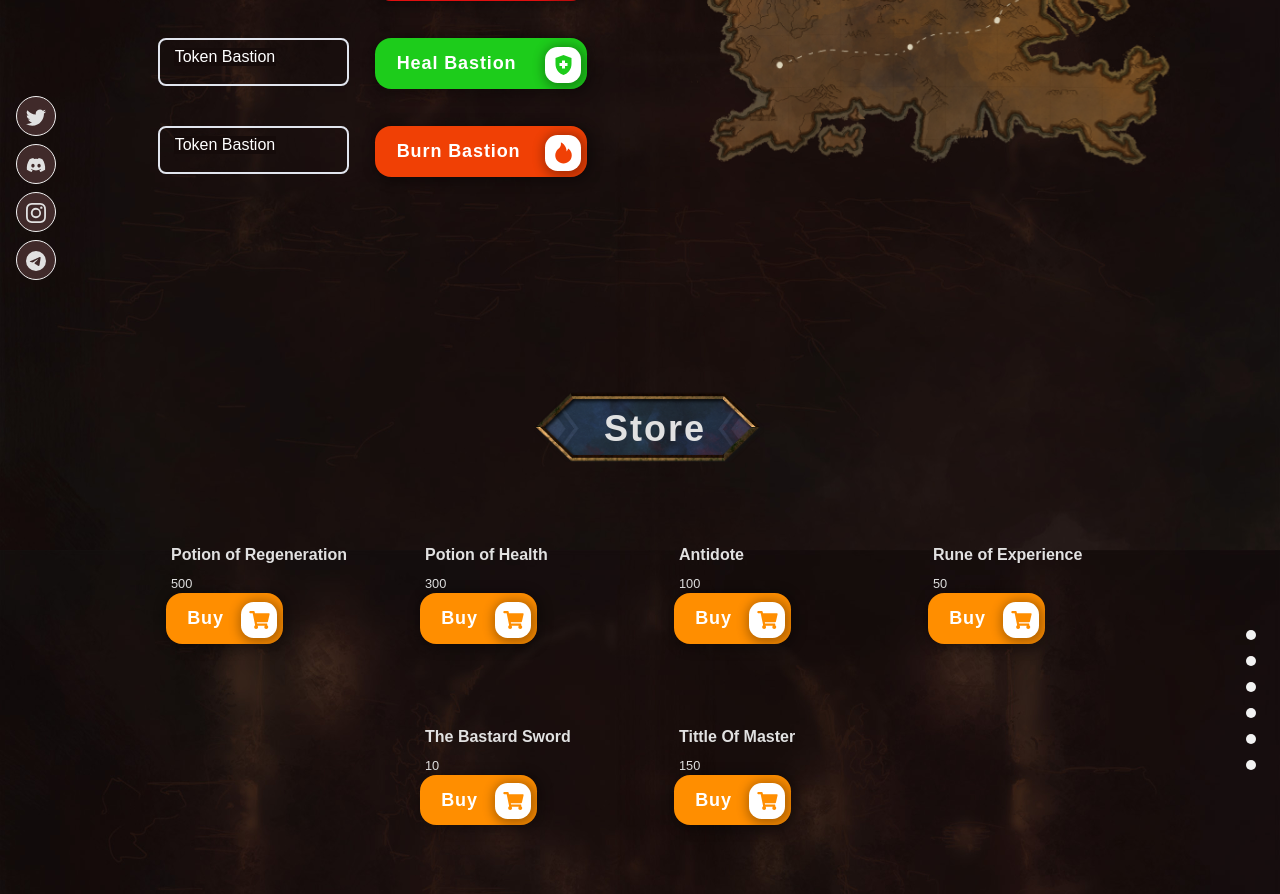
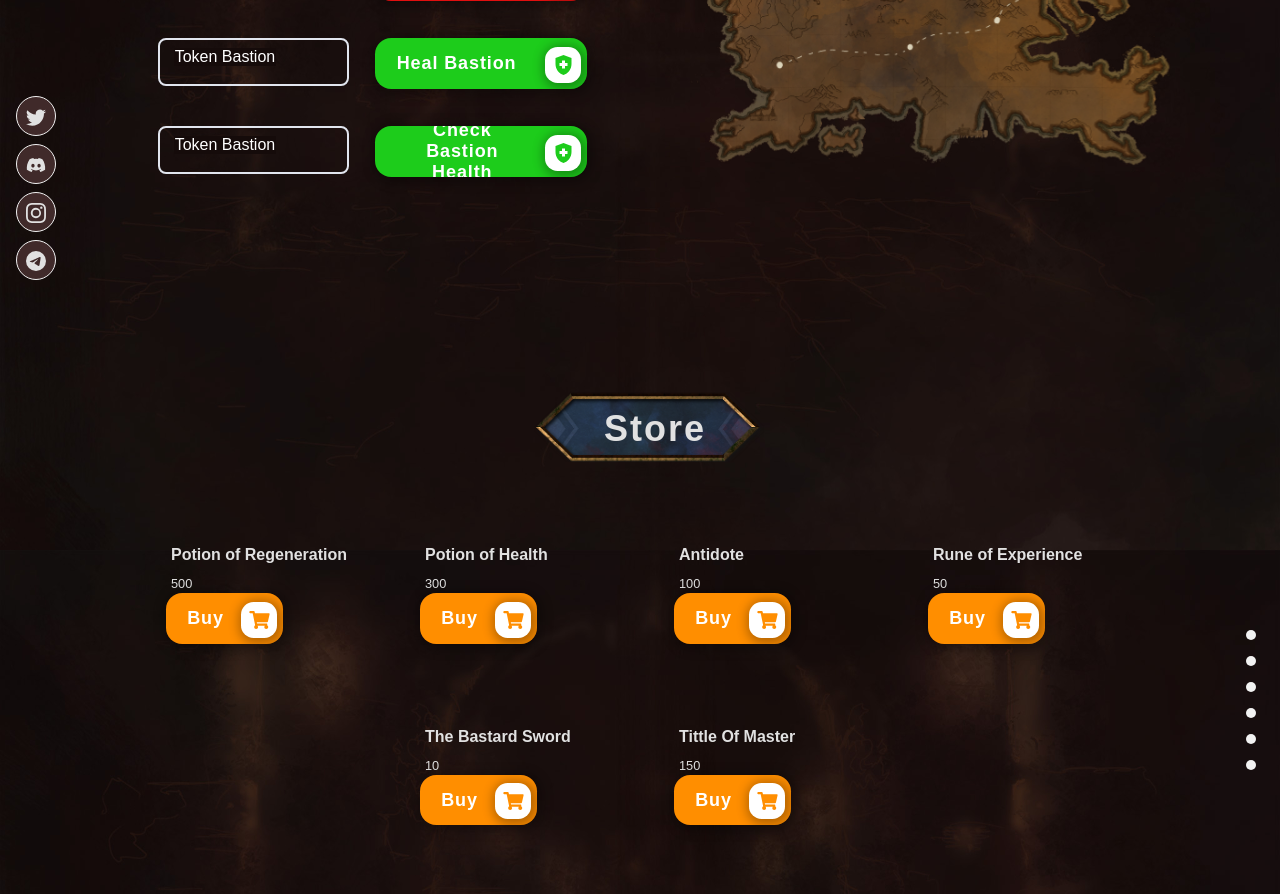
Before and after one commit to ProjectISAEL/React-Testnet-Isael, a React (Create React App) app: page / in a window 1280 px wide. Shown: the part 2900-3794 px from the top of the page. Built offline with nearby package versions, Linux system fonts and the light colour scheme; a web font is replaced by a local one.

Commit message:
update inputs
Reemplace "Burn Bastion" Input for "Check Bastion Healt"

```diff
--- a/src/components/Dungeon/dungeon-items.jsx
+++ b/src/components/Dungeon/dungeon-items.jsx
@@ -56,10 +56,10 @@ export const DungeonBastion = [
     idButton: 'healBastion'
   },
   {
-    label: 'Burn Bastion',
-    icon: <AiFillFire color='#f04005' size={24} />,
-    color: '#f04005',
-    idInput: 'tokenIdofBastionToBurn',
-    idButton: 'burnBastion'
+    label: 'Check Bastion Health',
+    icon: <MdHealthAndSafety color='#1dcc1b' size={24} />,
+    color: '#1dcc1b',
+    idInput: 'checkBastionHealth',
+    idButton: 'checkBastionHealthID'
   },
 ]
```
